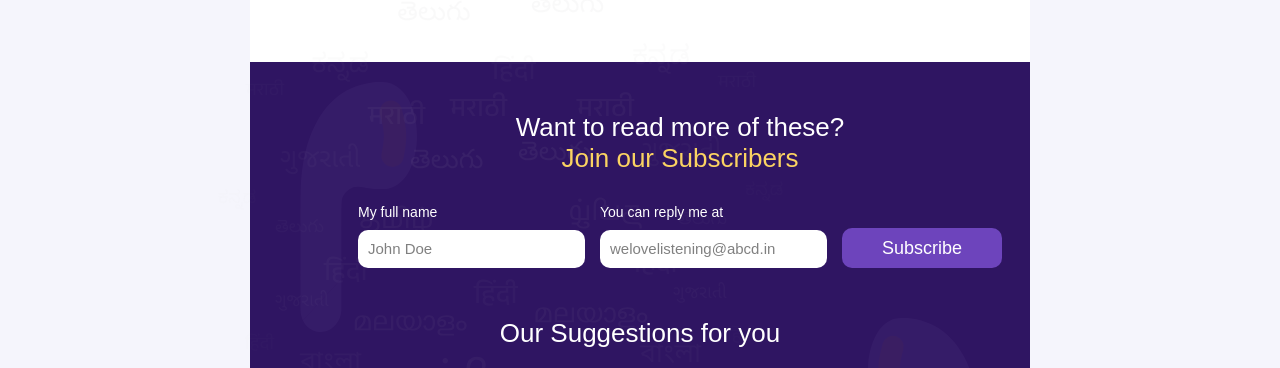
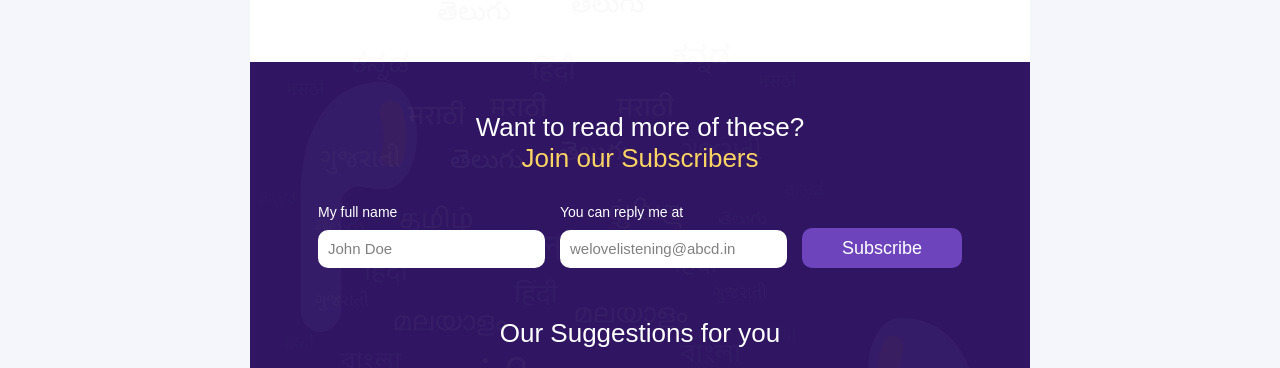
Before and after one commit to harshit-001/opod-website, a React (Create React App) app: page /blog/1 in a window 1280 px wide. Shown: the part 988-1356 px from the top of the page. Built offline with nearby package versions, Linux system fonts and the light colour scheme; no server answers; a web font is replaced by a local one.

Commit message:
image fixed

```diff
--- a/src/components/Blog.jsx
+++ b/src/components/Blog.jsx
@@ -21,6 +21,7 @@ const Blog = () => {
     const result = await data?.json();
     console.log("data", result);
     setData(result?.data.attributes);
+    console.log(result?.data.attributes)
   };
     fetchData();
   }, [id]);
--- a/src/components/BlogPage.jsx
+++ b/src/components/BlogPage.jsx
@@ -13,7 +13,6 @@ const initialState = {
 const BlogPage = ({ inBlog = false }) => {
   const [show, setShow] = useState(false);
   const [formData, setFormData] = useState(initialState);
-
   const [blogs, setBlogs] = useState([]);
   const [loading, setLoading] = useState(false);
 
@@ -183,7 +182,7 @@ const BlogLeft = styled.div`
   flex-direction: column;
   align-self: center;
   gap: ${({ inBlog }) => (inBlog ? "3rem" : "2rem")};
-  padding: 0 7rem 5rem 15rem;
+  padding: ${({ inBlog }) => inBlog ? '0 7rem 5rem 7rem' : '0 7rem 5rem 15rem'};
   position: relative;
   z-index: 5;
   color: ${({ theme }) => theme.colors.text.white};
@@ -194,6 +193,7 @@ const BlogLeft = styled.div`
     top: -12rem;
     left: 1rem;
     z-index: -3;
+    pointer-events:none;
   }
 
   @media (max-width: 1024px) {
--- a/src/components/Footer.jsx
+++ b/src/components/Footer.jsx
@@ -321,6 +321,7 @@ const DownloadLeft = styled.div`
   gap: 4rem;
   justify-content: space-between;
 
+
   img {
     width: 12rem;
   }
@@ -337,6 +338,7 @@ const DownloadLeft = styled.div`
 const DownloadRight = styled.div`
   display: flex;
   gap: 4rem;
+  pointer-events:none;
 
   img {
     width: 12rem;
```
